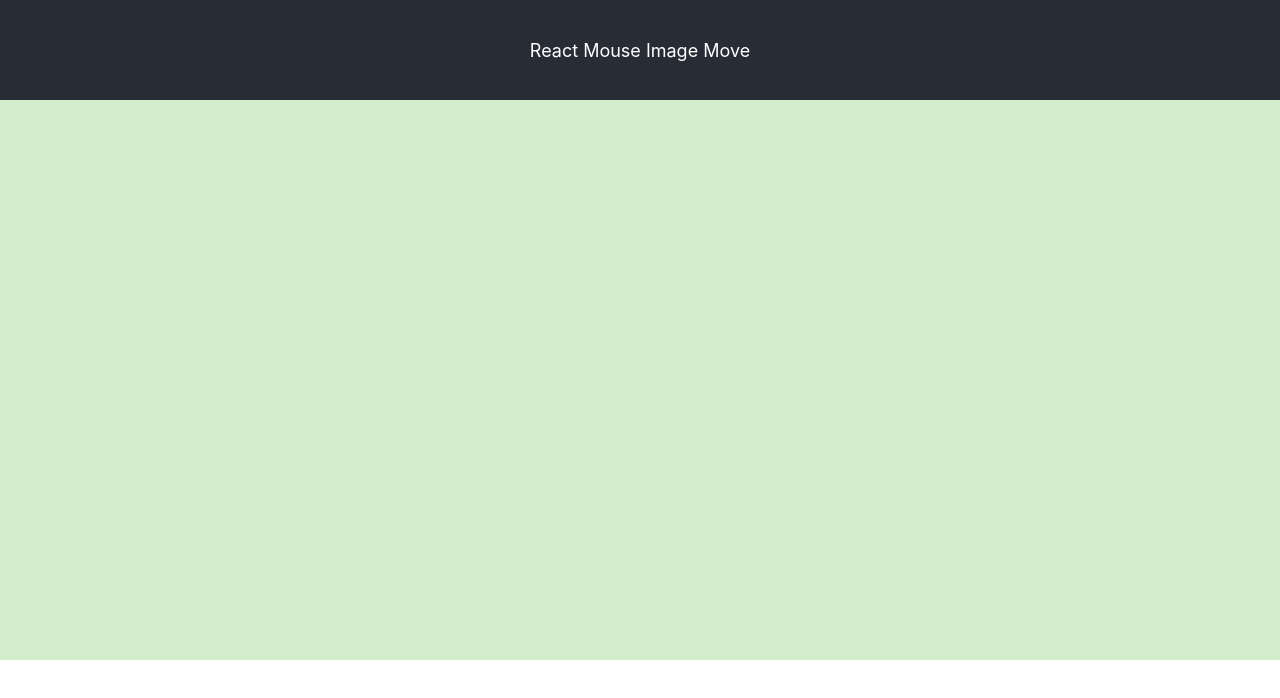
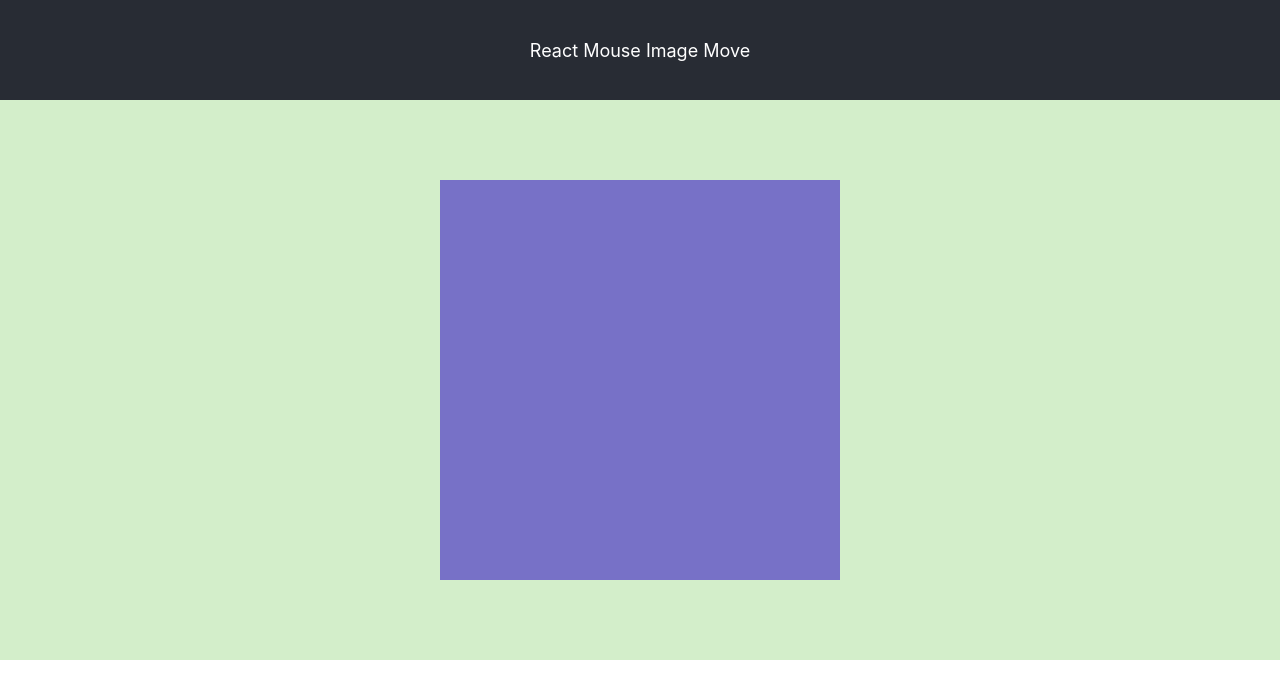
Before and after one commit to leo-carey/react-mouse-image-move, a React (Create React App) app: page / in a window 1280 px wide. Shown: the top 698 px of the page. Built offline with nearby package versions, Linux system fonts and the light colour scheme.

Commit message:
ChasingElement styles updated.

```diff
--- a/src/App.tsx
+++ b/src/App.tsx
@@ -30,7 +30,7 @@ function App() {
       <MouseContainer
         styles={styles.mouseContainer}
         chasingElement={
-          <ChasingElement chasingComponent={<div>lala</div>} />
+          <ChasingElement styles={styles.chasingElement} chasingComponent={<div>lala</div>} />
         }
       />
     </div>
```
